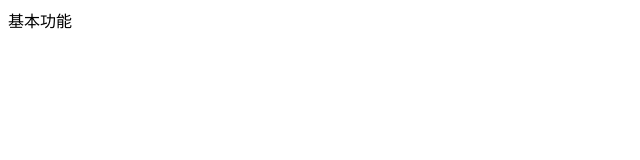
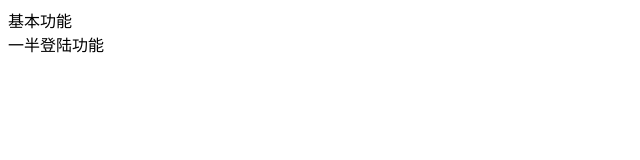
Before and after one commit to dousongting/Myfirstprojet, a plain HTML site: page index.html in a window 1280 px wide. Shown: the whole page, without its empty margins (0-640 px from the left). Drawn offline with Linux system fonts and the light colour scheme.

Commit message:
一半登陆功能

```diff
--- a/index.html
+++ b/index.html
@@ -8,5 +8,8 @@
 </head>
 <body>
     基本功能
+    <div>
+        一半登陆功能
+    </div>
 </body>
 </html>
```
